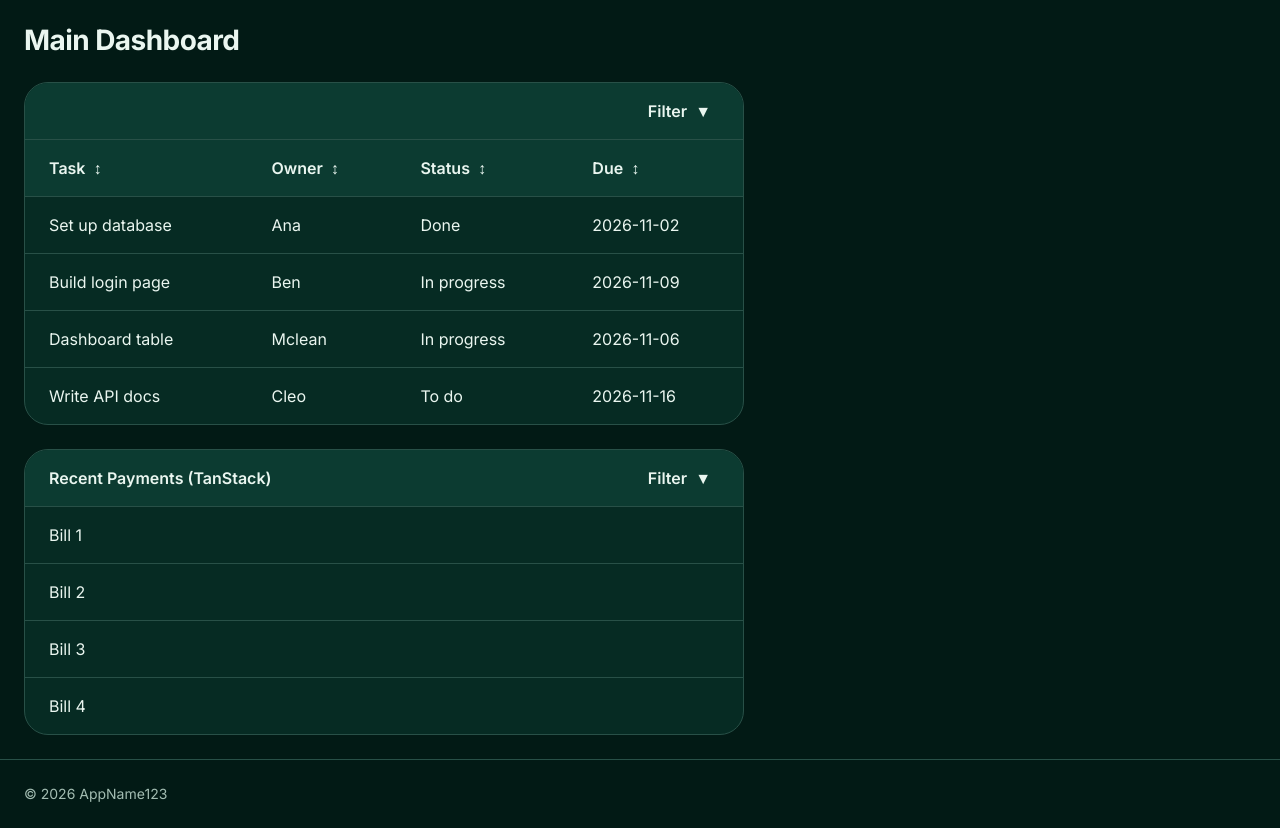
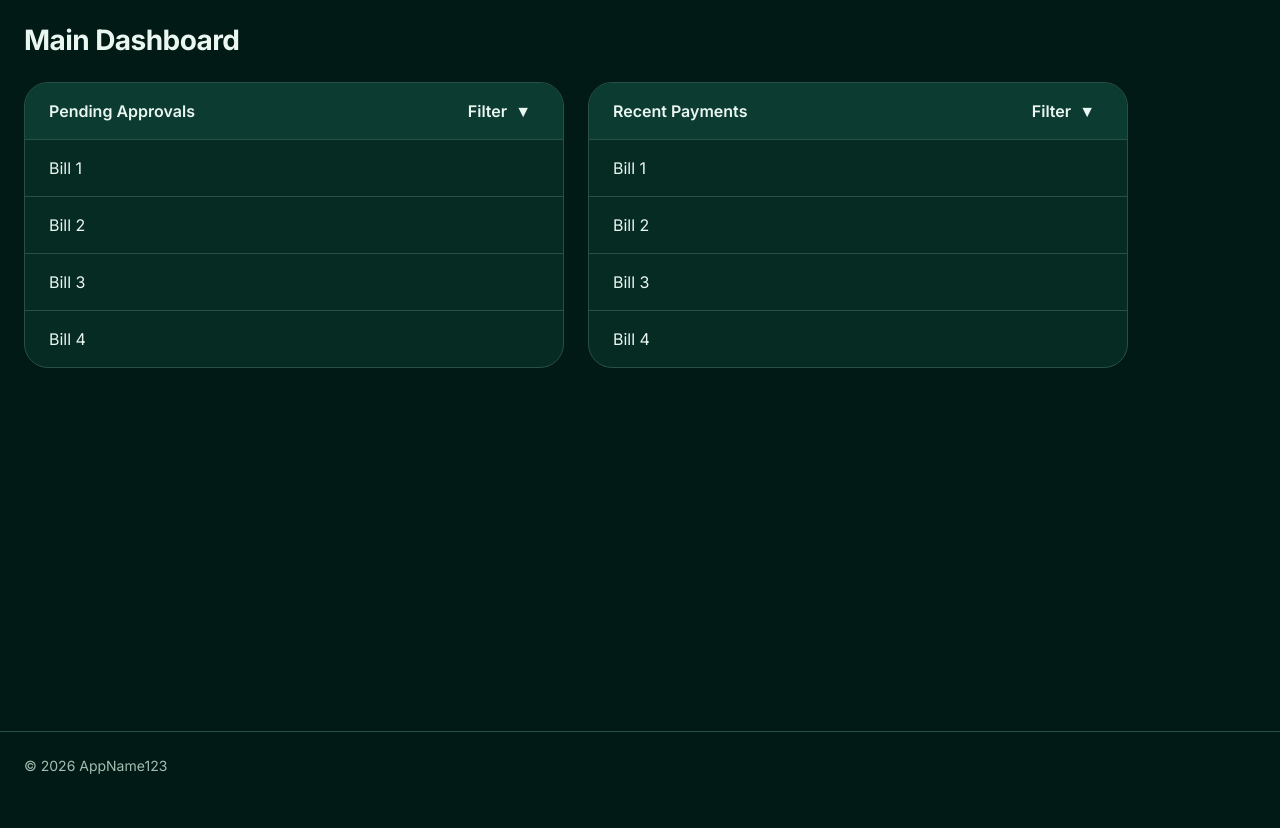
Before and after one commit to 2026-DSD-Cohort-Typescript-Taskforce/cohort-team-2026-typescript-taskforce, a Next.js app in the folder client/: page /dashboard in a window 1280 px wide. After the commit the page ends 800 px from the top, so only its background shows below. Built offline with nearby package versions, Linux system fonts and the light colour scheme.

Commit message:
rename both tables, have them sideway

```diff
--- a/client/app/dashboard/page.tsx
+++ b/client/app/dashboard/page.tsx
@@ -28,10 +28,12 @@ const tasks2: Task[] = [
 export default function MainDashboard() {
   return (
     <div className="flex flex-1 flex-col">
-      <main className="flex w-3xl flex-1 flex-col gap-6 p-4 lg:p-6">
+      <main className="flex w-full max-w-6xl flex-1 flex-col gap-6 p-4 lg:p-6">
         <h1 className="text-heading">Main Dashboard</h1>
-        <TanstackDataTable columns={columns} rows={tasks} />
-        <TanstackDataTable title="Recent Payments (TanStack)" columns={columns} rows={tasks2} />
+        <div className="grid items-start gap-6 lg:grid-cols-2">
+          <TanstackDataTable title="Pending Approvals" columns={columns} rows={tasks2} />
+          <TanstackDataTable title="Recent Payments" columns={columns} rows={tasks2} />
+        </div>
       </main>
       <SiteFooter />
     </div>
```
